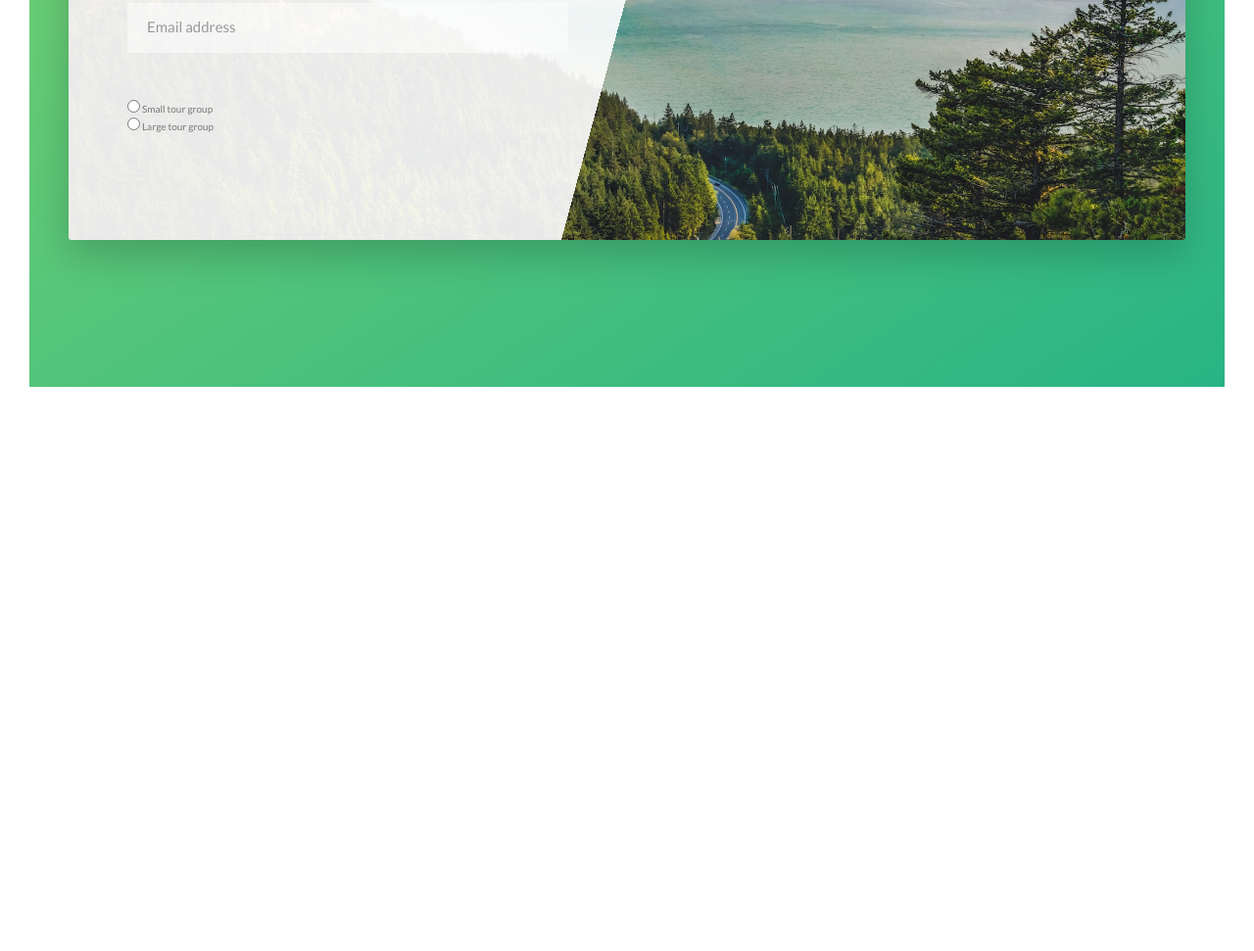
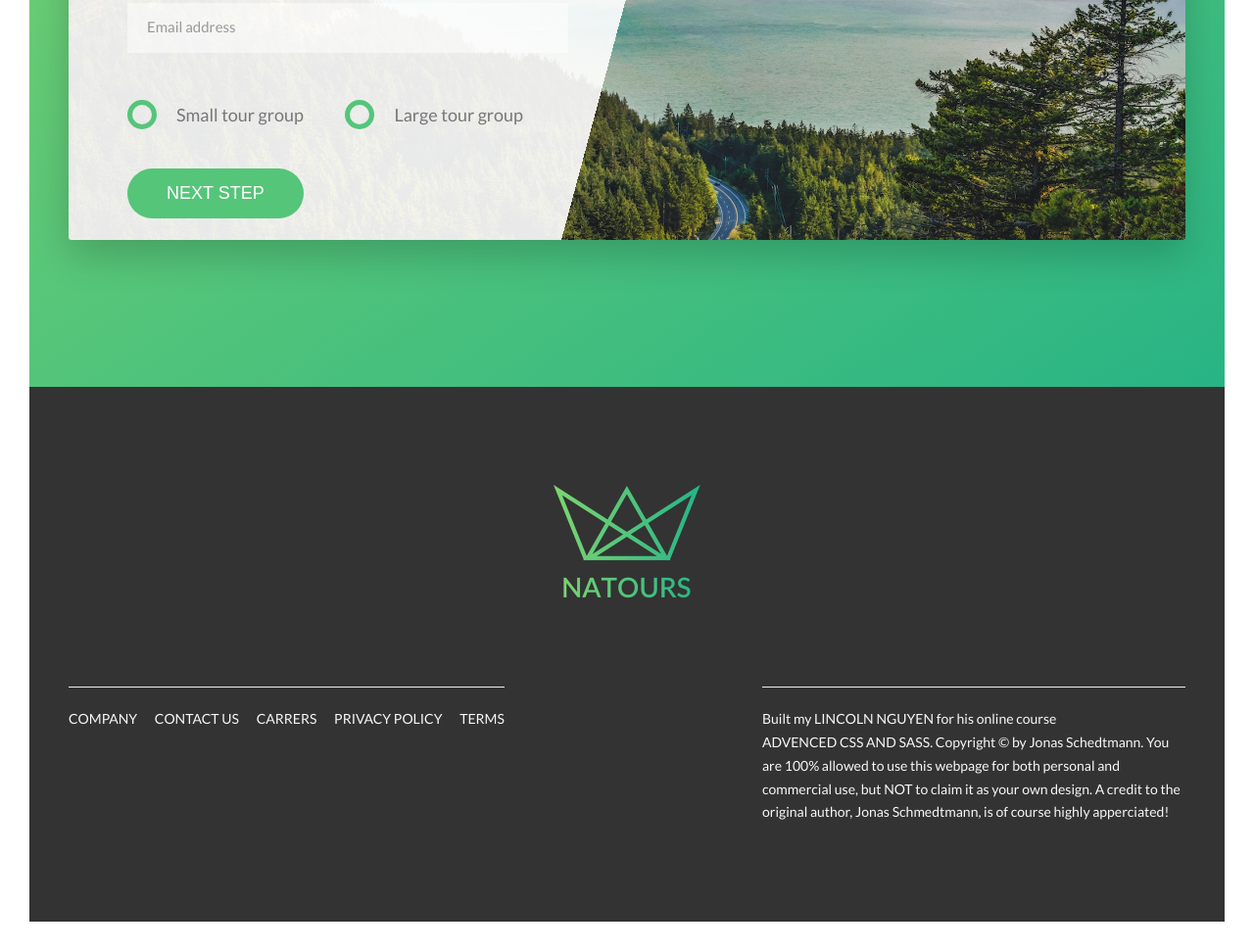
Before and after one commit to lincoln041298/vanlinh123, a website: page index.html in a window 1280 px wide. Shown: the part 4985-5956 px from the top of the page at 98% size. Before the commit the page ends 5410 px from the top, so only its background shows below. Drawn offline with Linux system fonts and the light colour scheme.

Commit message:
update footer

```diff
--- a/index.html
+++ b/index.html
@@ -326,7 +326,7 @@
                   <label for="email" class="form__label">Email Address</label>
                 </div>
 
-                <div class="form__group">
+                <div class="form__group u-margin-bottom-medium">
                   <div class="form__radio-group">
                     <input
                       type="radio"
@@ -353,12 +353,53 @@
                     </label>
                   </div>
                 </div>
+
+                <div class="form__group">
+                  <button class="btn btn--green">Next step</button>
+                </div>
               </form>
             </div>
           </div>
         </div>
       </section>
     </main>
+
+    <footer class="footer">
+      <div class="footer__logo-box">
+        <img src="img/logo-green-2x.png" alt="full logo" class="footer__logo" />
+      </div>
+      <div class="row">
+        <div class="col-1-of-2">
+          <div class="footer__navigation">
+            <ul class="footer__list">
+              <li class="footer__item">
+                <a href="#" class="footer__link">Company</a>
+              </li>
+              <li class="footer__item">
+                <a href="#" class="footer__link">Contact us</a>
+              </li>
+              <li class="footer__item">
+                <a href="#" class="footer__link">Carrers</a>
+              </li>
+              <li class="footer__item">
+                <a href="#" class="footer__link">Privacy policy</a>
+              </li>
+              <li class="footer__item">
+                <a href="#" class="footer__link">Terms</a>
+              </li>
+            </ul>
+          </div>
+        </div>
+
+        <div class="col-1-of-2">
+          <p class="footer__copyright">
+            Built my <a href="#" class="footer__link"> Lincoln Nguyen </a> for his online course <a href="" class="footer__link">Advenced CSS and Sass</a>. Copyright &copy; by Jonas Schedtmann. You are 100% allowed to use this webpage for both personal and commercial use, but NOT to claim it as your own design. A credit to the original author, Jonas Schmedtmann, is of course highly apperciated!
+          </p>
+
+        </div>
+
+      </div>
+    </footer>
 
     <!-- <section class="grid-test">
       <div class="row">
--- a/sass/abstracts/_variables.scss
+++ b/sass/abstracts/_variables.scss
@@ -14,6 +14,8 @@
 
 $color-grey-dark: #777;
 $color-grey-dark-2: #999;
+$color-grey-dark-3: #333;
+
 
 
 $color-white: white;
--- a/sass/base/_utilities.scss
+++ b/sass/base/_utilities.scss
@@ -1,8 +1,8 @@
-.u-center-text { text-align: center; }
+.u-center-text { text-align: center !important; }
 
-.u-margin-bottom-big { margin-bottom: 8rem; }
-.u-margin-bottom-medium { margin-bottom: 4rem; }
-.u-margin-bottom-small { margin-bottom: 2rem; }
+.u-margin-bottom-big { margin-bottom: 8rem !important; }
+.u-margin-bottom-medium { margin-bottom: 4rem !important; }
+.u-margin-bottom-small { margin-bottom: 2rem !important; }
 
-.u-margin-top-big { margin-top: 8rem;}
-.u-margin-top-huge { margin-top: 10rem;}
+.u-margin-top-big { margin-top: 8rem !important;}
+.u-margin-top-huge { margin-top: 10rem !important;}
--- a/sass/components/_button.scss
+++ b/sass/components/_button.scss
@@ -1,5 +1,6 @@
 
 .btn {
+    &,
     &:link,
     &:visited {
       text-transform: uppercase;
@@ -10,6 +11,10 @@
       transition: all 0.2s;
       position: relative;
       font-size: $default-font-size;
+
+      //change for button <element> element
+      border: none;
+      cursor: pointer;
     }
 
     &:hover {
@@ -22,7 +27,9 @@
         }
     }
 
-    &:active {
+    &:active
+    &:focus {
+      outline: none;
       transform: translateY(-1px);
       box-shadow: 0 0.5rem 0.1rem rgba($color-black, 0.2);
     }
--- a/sass/components/_form.scss
+++ b/sass/components/_form.scss
@@ -44,4 +44,50 @@
     visibility: hidden;
     transform: translateY(-4rem);
   }
+
+  &__radio-group {
+    width: 49%;
+    display: inline-block;
+  }
+
+  &__radio-input {
+    display: none;
+  }
+
+  &__radio-label {
+    font-size: $default-font-size;
+    cursor: pointer;
+    position: relative;
+    padding-left: 5rem;
+  }
+
+  &__radio-button {
+    height: 3rem;
+    width: 3rem;
+    border: 5px solid $color-primary;
+    border-radius: 50%;
+    display: inline-block;
+    position: absolute;
+    left: 0;
+    top: -.4rem;
+
+    &::after {
+      content: "";
+      display: block;
+      height: 1rem;
+      width: 1rem;
+      border-radius: 50%;
+      position: absolute;
+      top: 50%;
+      left: 50%;
+      transform: translate(-50%, -50%);
+      background-color: $color-primary;
+      opacity: 0;
+      transition: opacity .2s;
+    }
+  }
+
+  &__radio-input:checked ~ &__radio-label &__radio-button::after {
+    opacity: 1;
+  }
 }
--- /dev/null
+++ b/sass/layout/_footer.scss
@@ -0,0 +1,59 @@
+.footer {
+    background-color: $color-grey-dark-3;
+    padding: 10rem 0;
+    font-size: 1.4rem;
+    color: $color-grey-light-1;
+
+    &__logo-box {
+        text-align: center;
+        margin-bottom: 8rem;
+    }
+
+    &__logo {
+        width: 15rem;
+        height: auto;
+    }
+
+    &__navigation {
+        border-top: 1px solid $color-grey-light-2;
+        padding-top: 2rem;
+        display: inline-block;
+    }
+
+    &__list {
+        list-style: none;
+    }
+
+    &__item {
+        display: inline-block;
+
+        &:not(:last-child) {
+            margin-right: 1.5rem;
+        }
+    }
+
+    &__link {
+        &:link,
+        &:visited {
+            color: $color-grey-light-1;
+            text-decoration: none;
+            text-transform: uppercase;
+            display: inline-block;
+            transition: all .2s;
+        }
+
+        &:hover,
+        &:active {
+            color: $color-primary;
+            box-shadow: 0 1rem 2rem rgba($color-black, .4);
+            transform: rotate(5deg) scale(1.3);
+        }
+    }
+
+    &__copyright {
+        border-top: 1px solid $color-grey-light-2;
+        padding-top: 2rem;
+        width: 80%;
+        float: right;
+    }
+}
--- a/sass/main.scss
+++ b/sass/main.scss
@@ -15,6 +15,7 @@
 @import "components/form";
 @import "components/story";
 
+@import "layout/footer";
 @import "layout/header";
 @import "layout/grid";
 
```
Also changed, not shown: css/style.css.
